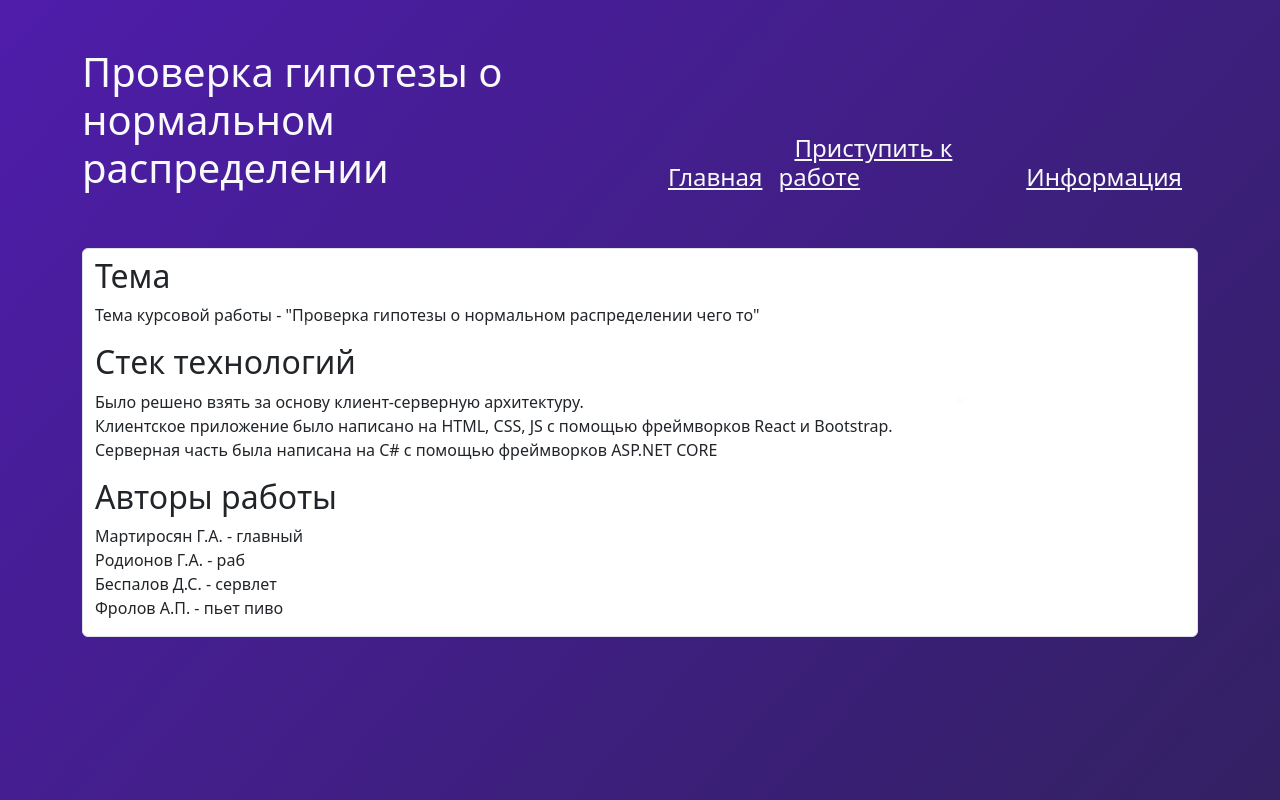
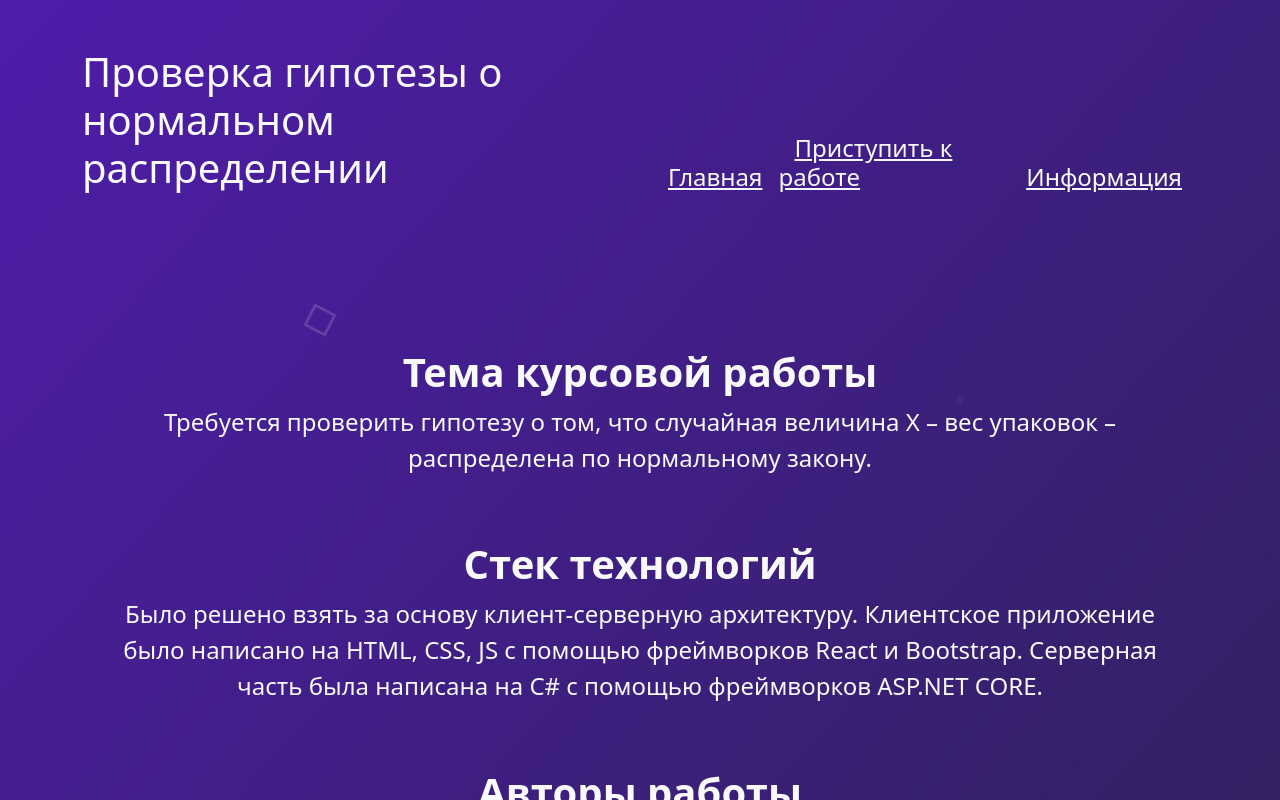
Before and after one commit to JiffyLTD/NormalDistributionHypothesisTest, a React (Create React App) app in the folder ndhtclient/: page / in a window 1280 px wide. Built offline with nearby package versions, Linux system fonts and the light colour scheme.

Commit message:
new main page

```diff
--- /dev/null
+++ b/ndhtclient/src/Components/MainBlock/MainBlock.jsx
@@ -0,0 +1,14 @@
+import React from "react";
+
+const MainBlock = ({topic}) => {
+  return (
+      <div className="mt-5">
+        <h1 className="text-center fw-bold">{topic.title}</h1>
+        <p className="text-center fs-4">
+          {topic.content}
+        </p>
+      </div>
+  );
+};
+
+export default MainBlock;
--- a/ndhtclient/src/Pages/About.jsx
+++ b/ndhtclient/src/Pages/About.jsx
@@ -3,10 +3,24 @@ import React from "react";
 const About = () => {
   return (
     <div className="border rounded bg-white container">
-      <div className="mt-2">
-        <h2>Гипотеза о нормальном распределении</h2>
+       <div className='mt-2'>
+        <h2>Тема</h2>
+        <p>Тема курсовой работы - "Проверка гипотезы о нормальном распределении чего то"</p>
+      </div>
+      <div className='mt-2'>
+        <h2>Стек технологий</h2>
+        <p>Было решено взять за основу клиент-серверную архитектуру.<br/>
+        Клиентское приложение было написано на HTML, CSS, JS с помощью фреймворков React и Bootstrap.<br/>
+        Серверная часть была написана на C# с помощью фреймворков ASP.NET CORE
+        </p>
+      </div>
+      <div className='mt-2'>
+        <h2>Авторы работы</h2>
         <p>
-          Что такое гипотеза о нормальном распределении
+          Мартиросян Г.А. - главный<br/>
+          Родионов Г.А. - раб<br/>
+          Беспалов Д.С. - сервлет<br/>
+          Фролов А.П. - пьет пиво
         </p>
       </div>
     </div>
--- a/ndhtclient/src/Pages/Main.jsx
+++ b/ndhtclient/src/Pages/Main.jsx
@@ -1,30 +1,44 @@
-import React from 'react'
+import React from "react";
+import MainBlock from "../Components/MainBlock/MainBlock";
 
 const Main = () => {
+  const coursWorkTopic = {
+    title: "Тема курсовой работы",
+    content:
+      "Требуется проверить гипотезу о том, что случайная величина Х – вес упаковок – распределена по нормальному закону."
+  };
+
+  const technologyStackTopic = {
+    title: "Стек технологий",
+    content:
+      "Было решено взять за основу клиент-серверную архитектуру. Клиентское приложение было написано на HTML, CSS, JS с помощью фреймворков React и Bootstrap. Серверная часть была написана на C# с помощью фреймворков ASP.NET CORE."
+  };
+
+  const authorsOfTheWorkTopic = {
+    title: "Авторы работы",
+    content: (
+      <p>
+        Мартиросян Г.А. - руководитель проекта, специалист по работе с документами
+        <br />
+        Родионов Г.А. - главный разработчик
+        <br />
+        Беспалов Д.С. - помощник по работе с документами, тестировщик
+        <br />
+        Фролов А.П. - помощник по работе с документами
+      </p>
+    )
+  };
+
   return (
-    <div className='border rounded bg-white container'>
-      <div className='mt-2'>
-        <h2>Тема</h2>
-        <p>Тема курсовой работы - "Проверка гипотезы о нормальном распределении чего то"</p>
-      </div>
-      <div className='mt-2'>
-        <h2>Стек технологий</h2>
-        <p>Было решено взять за основу клиент-серверную архитектуру.<br/>
-        Клиентское приложение было написано на HTML, CSS, JS с помощью фреймворков React и Bootstrap.<br/>
-        Серверная часть была написана на C# с помощью фреймворков ASP.NET CORE
-        </p>
-      </div>
-      <div className='mt-2'>
-        <h2>Авторы работы</h2>
-        <p>
-          Мартиросян Г.А. - главный<br/>
-          Родионов Г.А. - раб<br/>
-          Беспалов Д.С. - сервлет<br/>
-          Фролов А.П. - пьет пиво
-        </p>
-      </div>
+    <div
+      className="container text-light d-flex flex-column justify-content-center"
+      style={{ marginTop: "100px" }}
+    >
+      <MainBlock topic={coursWorkTopic} />
+      <MainBlock topic={technologyStackTopic} />
+      <MainBlock topic={authorsOfTheWorkTopic} />
     </div>
-  )
-}
+  );
+};
 
-export default Main
+export default Main;
```
